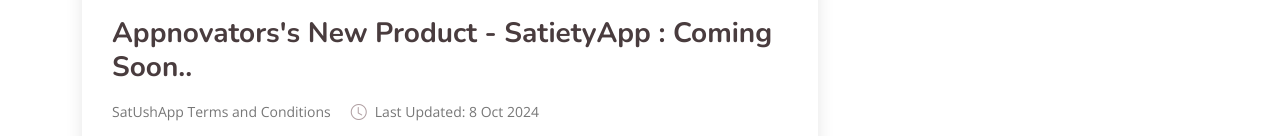
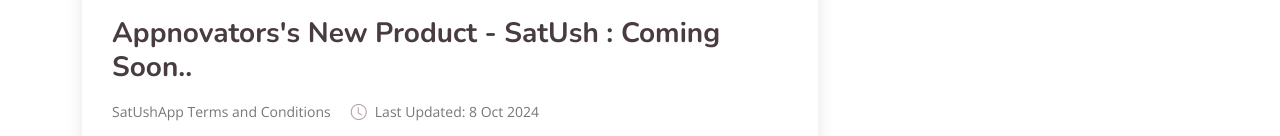
Before and after one commit to Priya-Mohod/Appnovators-Website, a plain HTML site: page termsCondition.html in a window 1280 px wide. Shown: the part 650-786 px from the top of the page. Drawn offline with nearby package versions, Linux system fonts and the light colour scheme.

Commit message:
Update termsCondition.html

```diff
--- a/termsCondition.html
+++ b/termsCondition.html
@@ -71,7 +71,7 @@
               </div>
 
               <h2 class="entry-title">
-                <a href="blog-single.html">Appnovators's New Product - SatietyApp : Coming Soon..</a>
+                <a href="blog-single.html">Appnovators's New Product - SatUsh : Coming Soon..</a>
               </h2>
 
               <div class="entry-meta">
```
